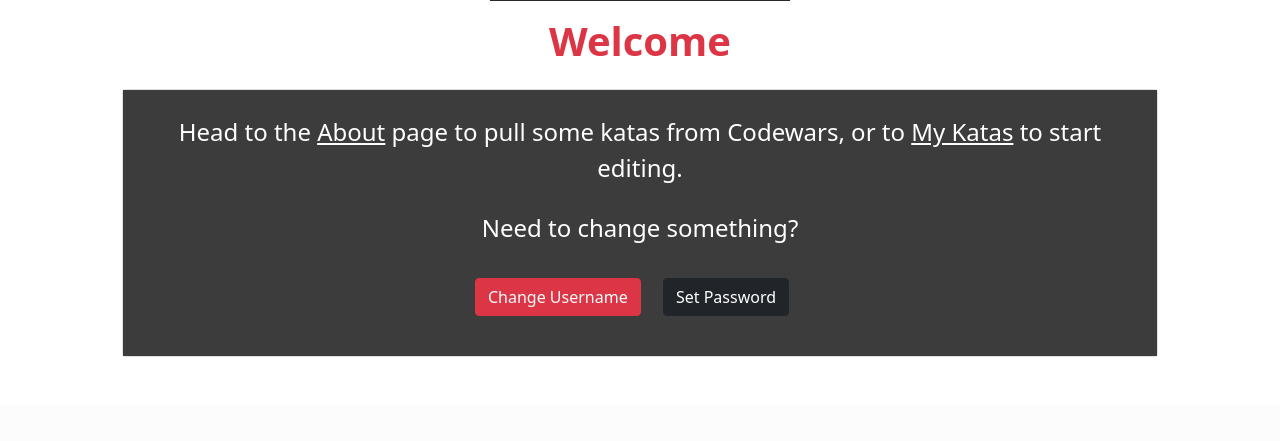
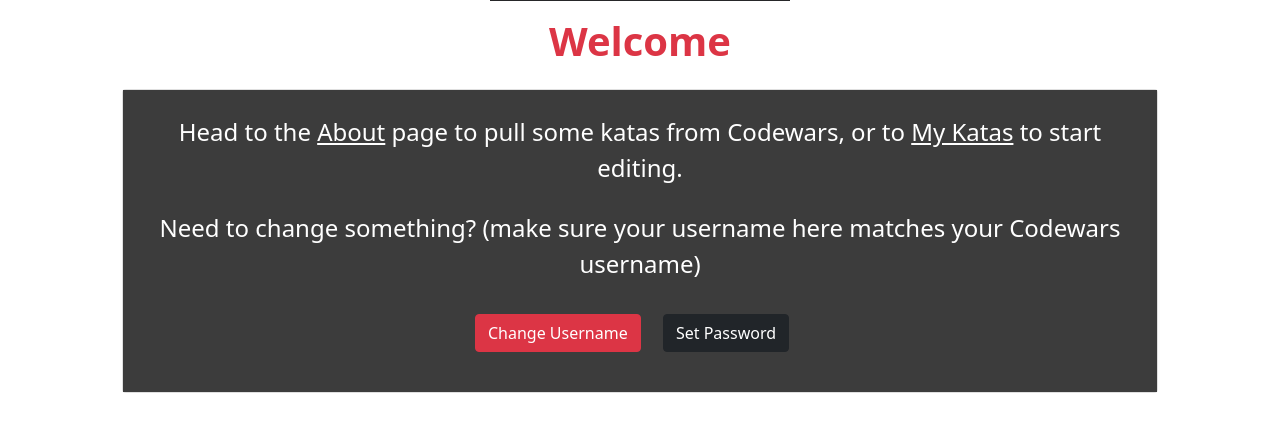
Before and after one commit to davemolk/django_codewars, a Django app: page /profile/ in a window 1280 px wide. Shown: the part 491-932 px from the top of the page. Before the commit the page ends 848 px from the top, so only its background shows below. Run offline with Django 3.2, Linux system fonts and the light colour scheme; parts of the project's set-up code (start-up, migrations or seed data) failed here and were passed over; some libraries are stand-ins or nearby versions.

Commit message:
update profile for social auth users

```diff
--- a/templates/profile.html
+++ b/templates/profile.html
@@ -16,7 +16,7 @@
             <div class="p-4 text-center fs-4" style="background: #3c3c3c">
                 <p>Head to the <a style="color: white" href="{% url 'pages:about' %}">About</a> page to pull some katas from Codewars,
                     or to <a style="color: white" href="{% url 'katas:list' %}">My Katas</a> to start editing.</p>
-                <p class='mt-4'>Need to change something?</p>
+                <p class='mt-4'>Need to change something? (make sure your username here matches your Codewars username)</p>
                 <div>
                     <a class="btn btn-danger" href="{% url 'pages:username' user.id %}">Change Username</a>
                     {% if user.has_usable_password %}
```
